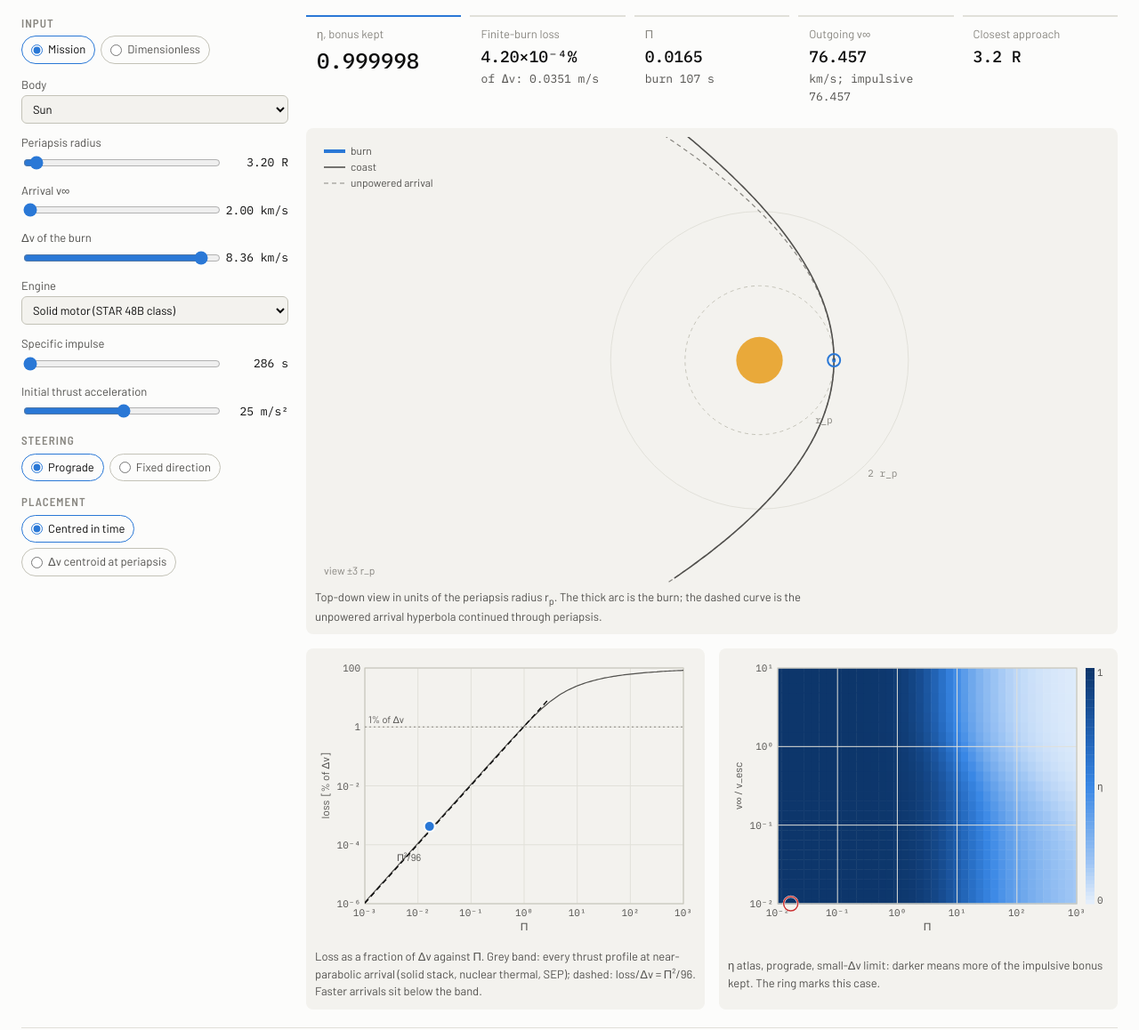
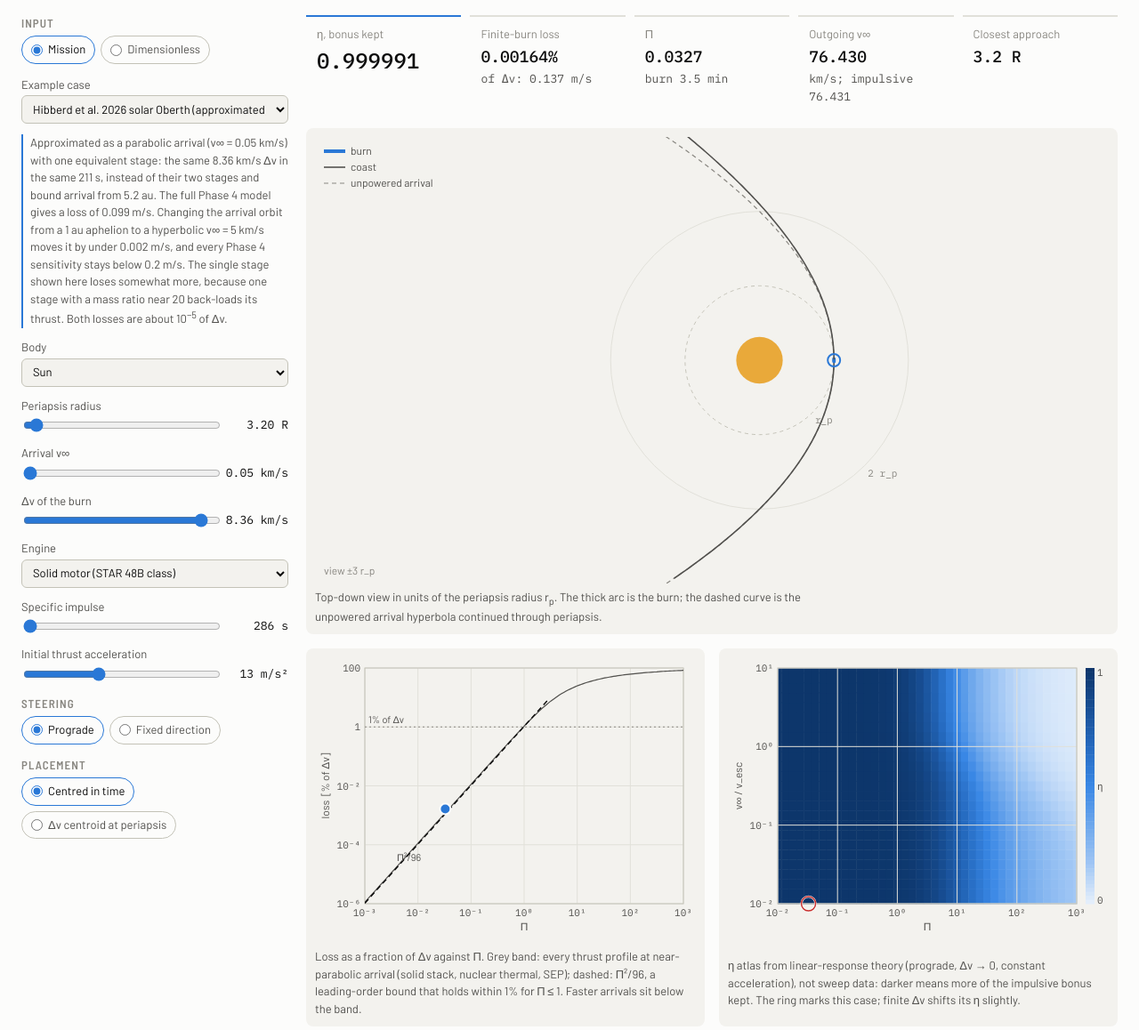
Before and after one commit to vyom-aggarwal/oberth-efficiency-atlas, a plain HTML site: page explorer/oberth_explorer.html in a window 1280 px wide. Shown: the part 142-1300 px from the top of the page at 89% size. Drawn offline with Linux system fonts and the light colour scheme.

Commit message:
Rule worded as a leading-order bound holding within 1% for Pi <= 1; explorer: atlas labelled as linear-response theory, Hibberd example labelled as a parabolic-arrival approximation with the Phase 4 sensitivity

```diff
--- a/explorer/app.css
+++ b/explorer/app.css
@@ -63,6 +63,7 @@ body { font-family: var(--font-body); font-size: var(--step-0); line-height: 1.5
 .field select { grid-column: 1 / -1; font: inherit; color: var(--ink); background: var(--panel); border: 1px solid var(--axis);
   border-radius: 6px; padding: 6px 8px; }
 .field input[type="range"] { width: 100%; accent-color: var(--accent); }
+.note { margin: 0; font-size: var(--step--1); color: var(--ink-2); border-left: 2px solid var(--accent); padding-left: 8px; }
 .field output { font-family: var(--font-data); font-size: var(--step--1); color: var(--ink); min-width: 9ch; text-align: right;
   font-variant-numeric: tabular-nums; }
 select:focus-visible, input:focus-visible { outline: 2px solid var(--accent); outline-offset: 2px; }
--- a/explorer/oberth_explorer.html
+++ b/explorer/oberth_explorer.html
@@ -72,6 +72,7 @@ body { font-family: var(--font-body); font-size: var(--step-0); line-height: 1.5
 .field select { grid-column: 1 / -1; font: inherit; color: var(--ink); background: var(--panel); border: 1px solid var(--axis);
   border-radius: 6px; padding: 6px 8px; }
 .field input[type="range"] { width: 100%; accent-color: var(--accent); }
+.note { margin: 0; font-size: var(--step--1); color: var(--ink-2); border-left: 2px solid var(--accent); padding-left: 8px; }
 .field output { font-family: var(--font-data); font-size: var(--step--1); color: var(--ink); min-width: 9ch; text-align: right;
   font-variant-numeric: tabular-nums; }
 select:focus-visible, input:focus-visible { outline: 2px solid var(--accent); outline-offset: 2px; }
@@ -123,6 +124,17 @@ figcaption { font-size: var(--step--1); color: var(--ink-2); max-width: 75ch; }
       </fieldset>
 
       <div id="mission-inputs" class="group">
+        <label class="field" for="case"><span>Example case</span>
+          <select id="case">
+            <option value="custom">Custom</option>
+            <option value="hibberd">Hibberd et al. 2026 solar Oberth (approximated)</option>
+          </select></label>
+        <p class="note" id="case-note" hidden>Approximated as a parabolic arrival (v∞ = 0.05 km/s) with one equivalent
+          stage: the same 8.36 km/s Δv in the same 211 s, instead of their two stages and bound arrival from 5.2 au.
+          The full Phase 4 model gives a loss of 0.099 m/s. Changing the arrival orbit from a 1 au aphelion to a
+          hyperbolic v∞ = 5 km/s moves it by under 0.002 m/s, and every Phase 4 sensitivity stays below 0.2 m/s.
+          The single stage shown here loses somewhat more, because one stage with a mass ratio near 20 back-loads its
+          thrust. Both losses are about 10<sup>−5</sup> of Δv.</p>
         <label class="field" for="body"><span>Body</span>
           <select id="body"></select></label>
         <label class="field" for="rp"><span id="rp-label">Periapsis</span>
@@ -190,12 +202,13 @@ figcaption { font-size: var(--step--1); color: var(--ink-2); max-width: 75ch; }
         <figure class="panel">
           <canvas id="cv-loss" aria-label="Finite-burn loss against Π"></canvas>
           <figcaption>Loss as a fraction of Δv against Π. Grey band: every thrust profile at near-parabolic arrival
-            (solid stack, nuclear thermal, SEP); dashed: loss/Δv = Π²/96. Faster arrivals sit below the band.</figcaption>
+            (solid stack, nuclear thermal, SEP); dashed: Π²/96, a leading-order bound that holds within 1% for
+            Π ≤ 1. Faster arrivals sit below the band.</figcaption>
         </figure>
         <figure class="panel">
           <canvas id="cv-atlas" aria-label="Atlas of η against Π and arrival speed"></canvas>
-          <figcaption>η atlas, prograde, small-Δv limit: darker means more of the impulsive bonus kept. The ring marks this
-            case.</figcaption>
+          <figcaption>η atlas from linear-response theory (prograde, Δv → 0, constant acceleration), not sweep data: darker
+            means more of the impulsive bonus kept. The ring marks this case; finite Δv shifts its η slightly.</figcaption>
         </figure>
       </div>
     </div>
@@ -495,7 +508,8 @@ figcaption { font-size: var(--step--1); color: var(--ink-2); max-width: 75ch; }
     const b = D.bodies[$("body").value];
     if (b.rp_over_R) { sl.rp = slider($("rp"), b.rp_over_R[0], b.rp_over_R[1], true); sl.rp.kind = "R"; }
     else { sl.rp = slider($("rp"), b.altitude_km[0], b.altitude_km[1], true); sl.rp.kind = "alt"; }
-    sl.vinf = slider($("vinf"), b.v_inf_km_s[0], b.v_inf_km_s[1], false);
+    // The explorer lets v∞ go below the preset envelope, down to a near-parabolic 0.05 km/s.
+    sl.vinf = slider($("vinf"), Math.min(0.05, b.v_inf_km_s[0]), b.v_inf_km_s[1], false);
     $("rp-label").textContent = sl.rp.kind === "R" ? "Periapsis radius" : "Periapsis altitude";
   }
   function engineRanges() {
@@ -512,10 +526,18 @@ figcaption { font-size: var(--step--1); color: var(--ink-2); max-width: 75ch; }
   sl.dvr = slider($("dvr"), 1e-3, 1, true);
   sl.lam = slider($("lam"), 1e-2, 3, true);
 
-  // Opening state: a solar Oberth dive with a solid motor (Hibberd et al. 2026 class), as an example.
-  $("body").value = "sun"; bodyRanges(); sl.rp.set(3.2); sl.vinf.set(2.0);
-  $("engine").value = "solid"; engineRanges(); sl.isp.set(286); sl.a0.set(25);
-  sl.dv.set(8.36);
+  // Example case: Hibberd et al. (2026) solar Oberth, approximated as a parabolic arrival with one
+  // equivalent stage (same Δv and burn time as their two-stage stack; Phase 4 has the full model).
+  function hibberd() {
+    $("body").value = "sun"; bodyRanges(); sl.rp.set(3.2); sl.vinf.set(0.05);
+    $("engine").value = "solid"; engineRanges(); sl.isp.set(286);
+    const c = 286 * G0, dv = 8360, tb = 210.8;                    // Isp 286 s; 8.36 km/s in 210.8 s
+    sl.dv.set(dv / 1e3);
+    sl.a0 = slider($("a0"), Math.min(sl.a0.lo, 5), sl.a0.hi, true);
+    sl.a0.set((c / tb) * -Math.expm1(-dv / c));
+    $("case-note").hidden = false;
+  }
+  $("case").value = "hibberd"; hibberd();
   sl.pi.set(1.0); sl.vr.set(0.1); sl.dvr.set(0.03); sl.lam.set(0.3);
 
   // ---------- model inputs
@@ -799,6 +821,13 @@ figcaption { font-size: var(--step--1); color: var(--ink-2); max-width: 75ch; }
   }
   $("controls").addEventListener("submit", (e) => e.preventDefault());
   $("controls").addEventListener("input", (e) => {
+    if (e.target.id === "case") {
+      if ($("case").value === "hibberd") hibberd(); else $("case-note").hidden = true;
+      return schedule();
+    }
+    if (["body", "rp", "vinf", "dv", "engine", "isp", "a0"].includes(e.target.id)) {
+      $("case").value = "custom"; $("case-note").hidden = true;         // any edit leaves the example case
+    }
     if (e.target.id === "body") { bodyRanges(); sl.rp.set(geoMid(sl.rp)); sl.vinf.set(geoMid(sl.vinf)); }
     if (e.target.id === "engine") { engineRanges(); sl.isp.set(geoMid(sl.isp)); sl.a0.set(geoMid(sl.a0)); }
     if (e.target.name === "mode") return setMode();
```
Also changed, not shown: RELATED_WORK.md (+1 -1 lines), docs/paper_outline.md (+7 -6 lines), explorer/app.js (+21 -5 lines), explorer/template.html (+15 -3 lines), README.md, 2 other files.
